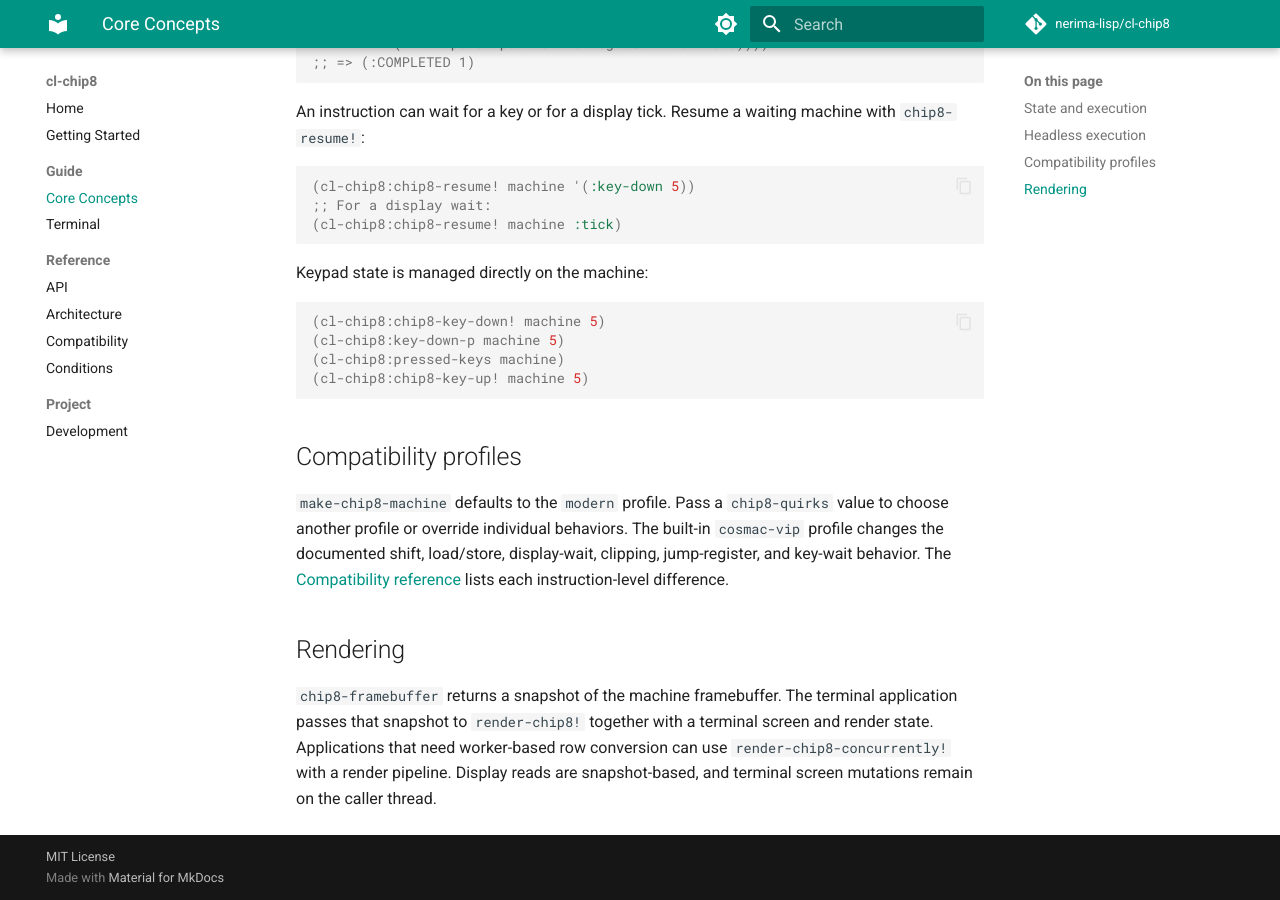
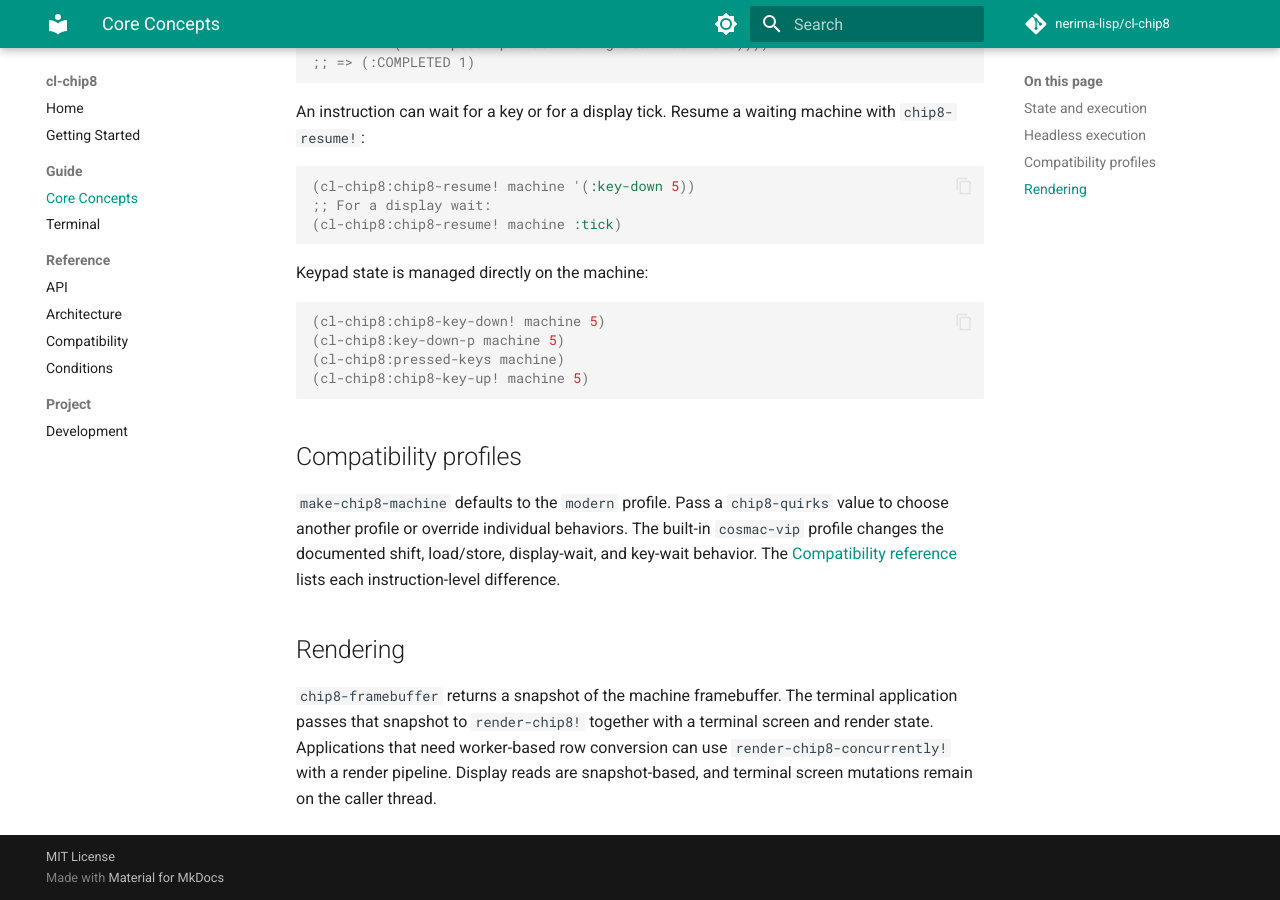
Before and after one commit to nerima-lisp/cl-chip8, an MkDocs documentation site: the page built from docs/src/guide/core-concepts.md, in a window 1280 px wide and 900 px high, scrolled down 1318 px. Built offline with MkDocs 1.6.1 and Material for MkDocs 9.7.7, drawn with Linux system fonts in a browser that asks for light colours; comment, search, counter and statistics services are not loaded.

Commit message:
docs: align compatibility profile differences

```diff
--- a/docs/src/guide/core-concepts.md
+++ b/docs/src/guide/core-concepts.md
@@ -85,7 +85,7 @@ Keypad state is managed directly on the machine:
 `make-chip8-machine` defaults to the `modern` profile. Pass a
 `chip8-quirks` value to choose another profile or override individual
 behaviors. The built-in `cosmac-vip` profile changes the documented shift,
-load/store, display-wait, clipping, jump-register, and key-wait behavior.
+load/store, display-wait, and key-wait behavior.
 The [Compatibility reference](../reference/compatibility.md) lists each
 instruction-level difference.
 
```
